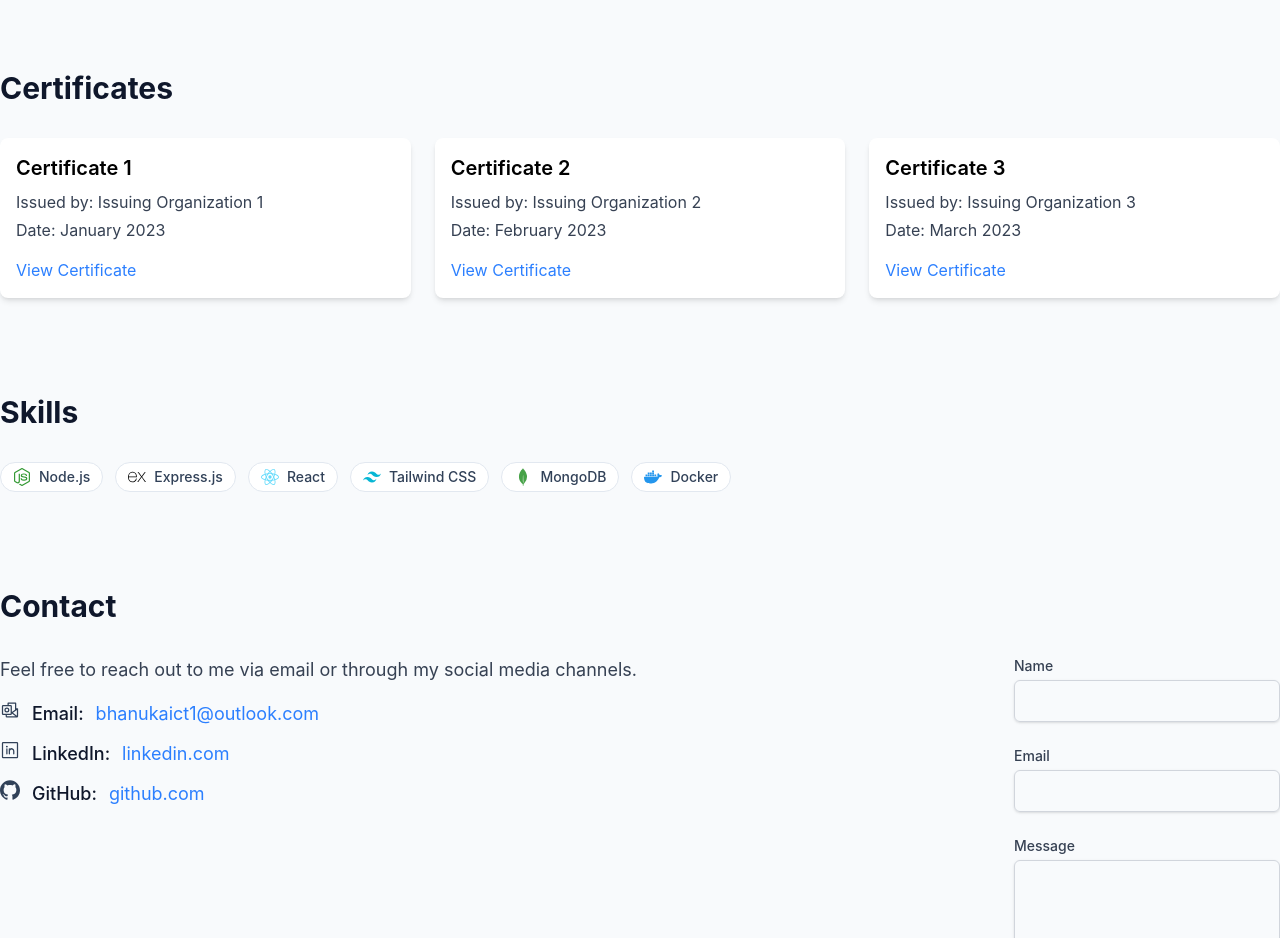
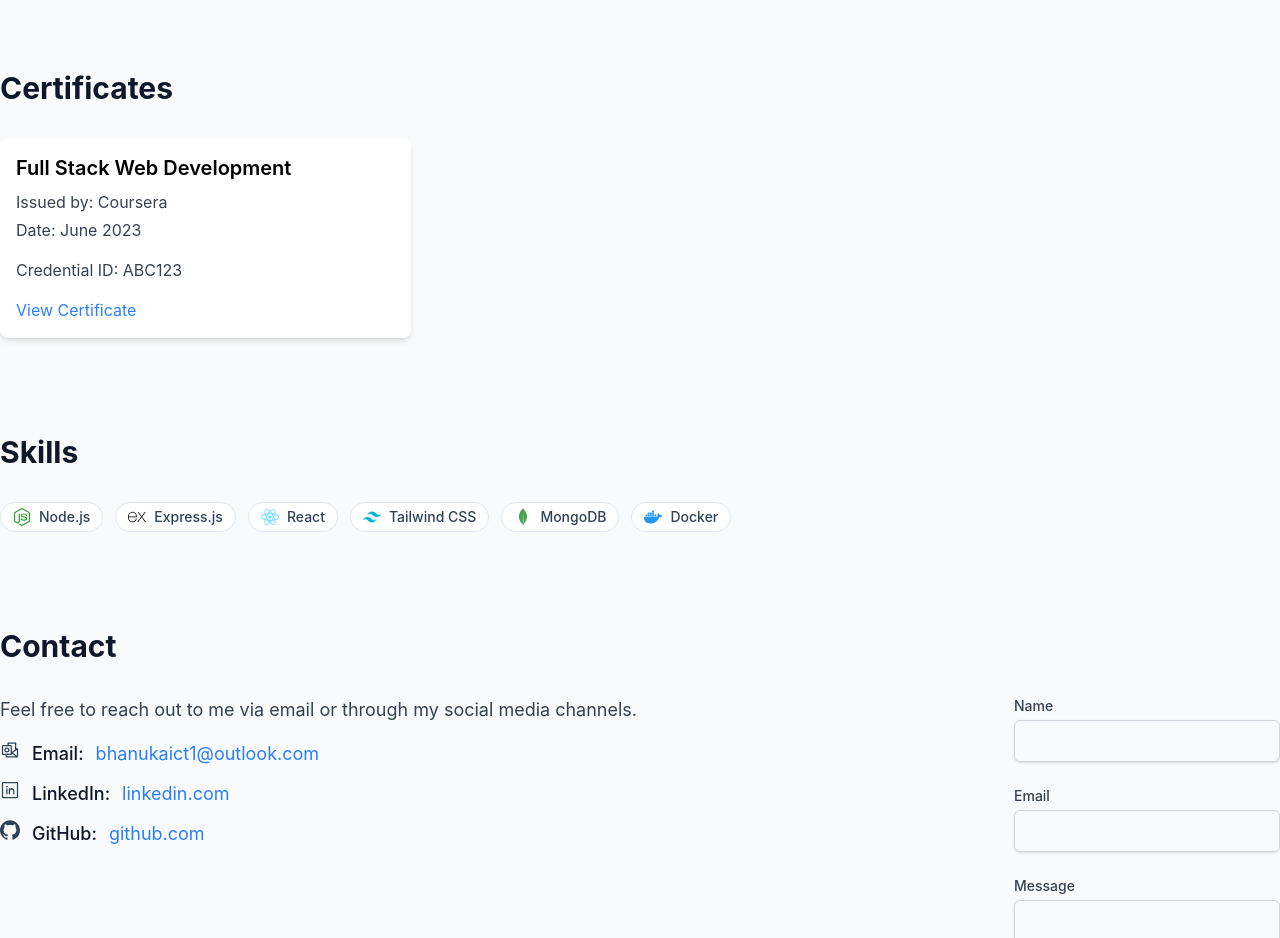
Before and after one commit to bhanuka598/Portfolio-website, a React (Vite) app in the folder client/: page / in a window 1280 px wide. Shown: the part 1220-2158 px from the top of the page. Built offline with nearby package versions, Linux system fonts and the light colour scheme.

Commit message:
Update certificates
Now can update certificates when it received. I missed to import certificate data in Certificate.jsx

```diff
--- /dev/null
+++ b/client/src/data/certificates.js
@@ -0,0 +1,10 @@
+export const certificateData = [
+  {
+    id: 1,
+    title: 'Full Stack Web Development',
+    issuer: 'Coursera',
+    date: 'June 2023',
+    credentialId: 'ABC123',
+    link: 'https://www.coursera.org/account/accomplishments/certificate/ABC123'
+  }
+];
--- a/client/src/sections/certificates/CertificateCard.jsx
+++ b/client/src/sections/certificates/CertificateCard.jsx
@@ -1,12 +1,17 @@
-function CertificateCard({ title, issuer, date, link }) {
+function CertificateCard({ certificate }) {
+    const { title, issuer, date, link, credentialId } = certificate;
+
   return (
     <div className="bg-white rounded-lg shadow-md p-4">
       <h3 className="text-xl font-semibold mb-2">{title}</h3>
       <p className="text-gray-700 mb-1">Issued by: {issuer}</p>
       <p className="text-gray-700 mb-4">Date: {date}</p>
-      <a href={link} target="_blank" rel="noopener noreferrer" className="text-blue-500 hover:underline">
-        View Certificate
-      </a>
+      {credentialId && <p className="text-gray-700 mb-4">Credential ID: {credentialId}</p>}
+      {link && (
+        <a href={link} target="_blank" rel="noopener noreferrer" className="text-blue-500 hover:underline">
+          View Certificate
+        </a>
+      )}
     </div>
   )
 }
--- a/client/src/sections/certificates/Certificates.jsx
+++ b/client/src/sections/certificates/Certificates.jsx
@@ -1,4 +1,5 @@
 import CertificateCard from "./CertificateCard"
+import { certificateData } from "../../data/certificates"
 
 function Certificates() {
   return (
@@ -6,24 +7,9 @@ function Certificates() {
         <div className="container mx-auto">
             <h1 className='text-3xl font-bold mb-8 text-slate-900'>Certificates</h1>
             <div className="grid grid-cols-1 md:grid-cols-2 lg:grid-cols-3 gap-6">
-                <CertificateCard
-                    title="Certificate 1"
-                    issuer="Issuing Organization 1"
-                    date="January 2023"
-                    link="https://example.com/certificate1"
-                />
-                <CertificateCard
-                    title="Certificate 2"
-                    issuer="Issuing Organization 2"
-                    date="February 2023"
-                    link="https://example.com/certificate2"
-                />
-                <CertificateCard
-                    title="Certificate 3"
-                    issuer="Issuing Organization 3"
-                    date="March 2023"
-                    link="https://example.com/certificate3"
-                />
+                {certificateData.map((certificate) => (
+                    <CertificateCard key={certificate.id} certificate={certificate} />
+                ))}
             </div>
         </div>
     </section>
```
